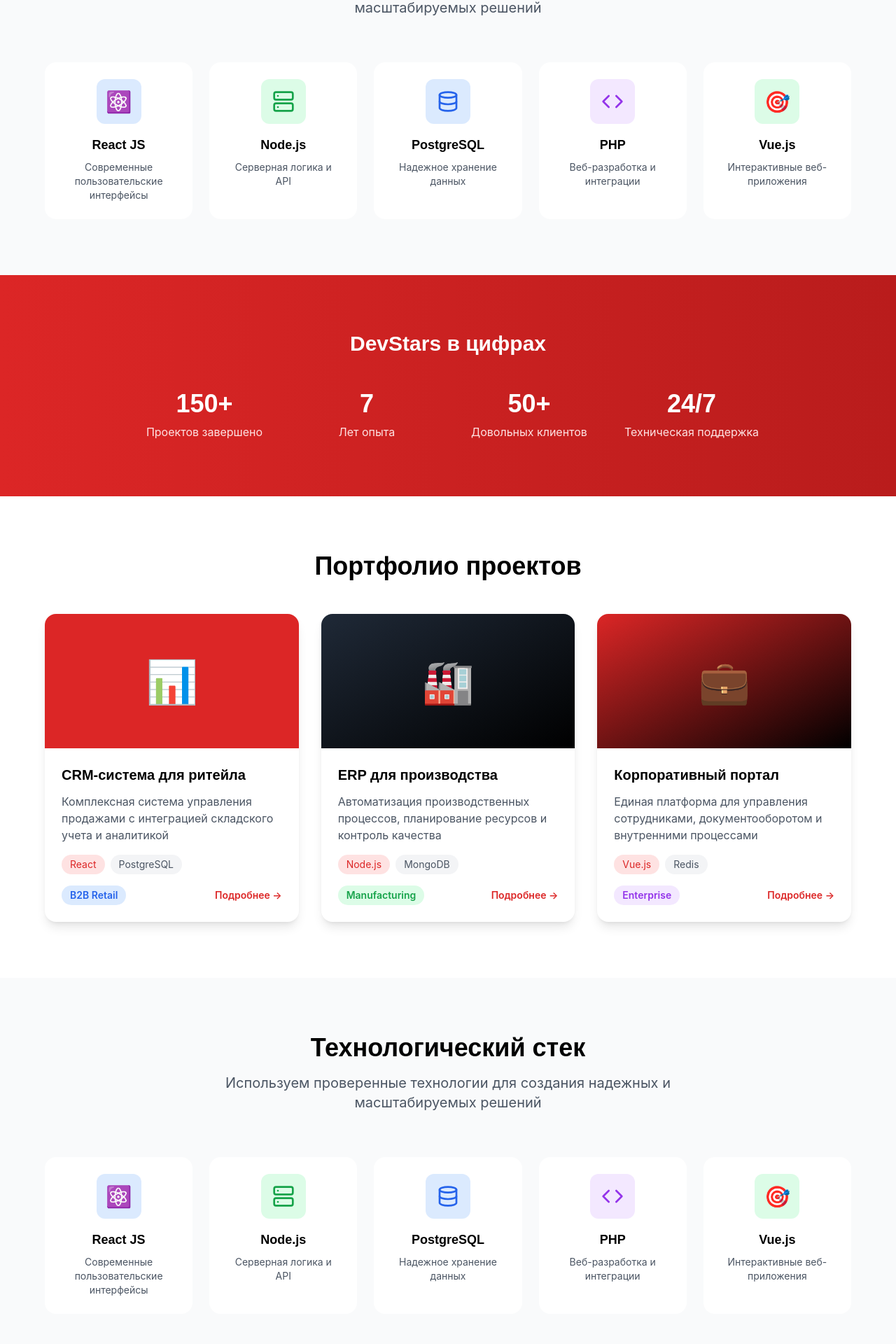
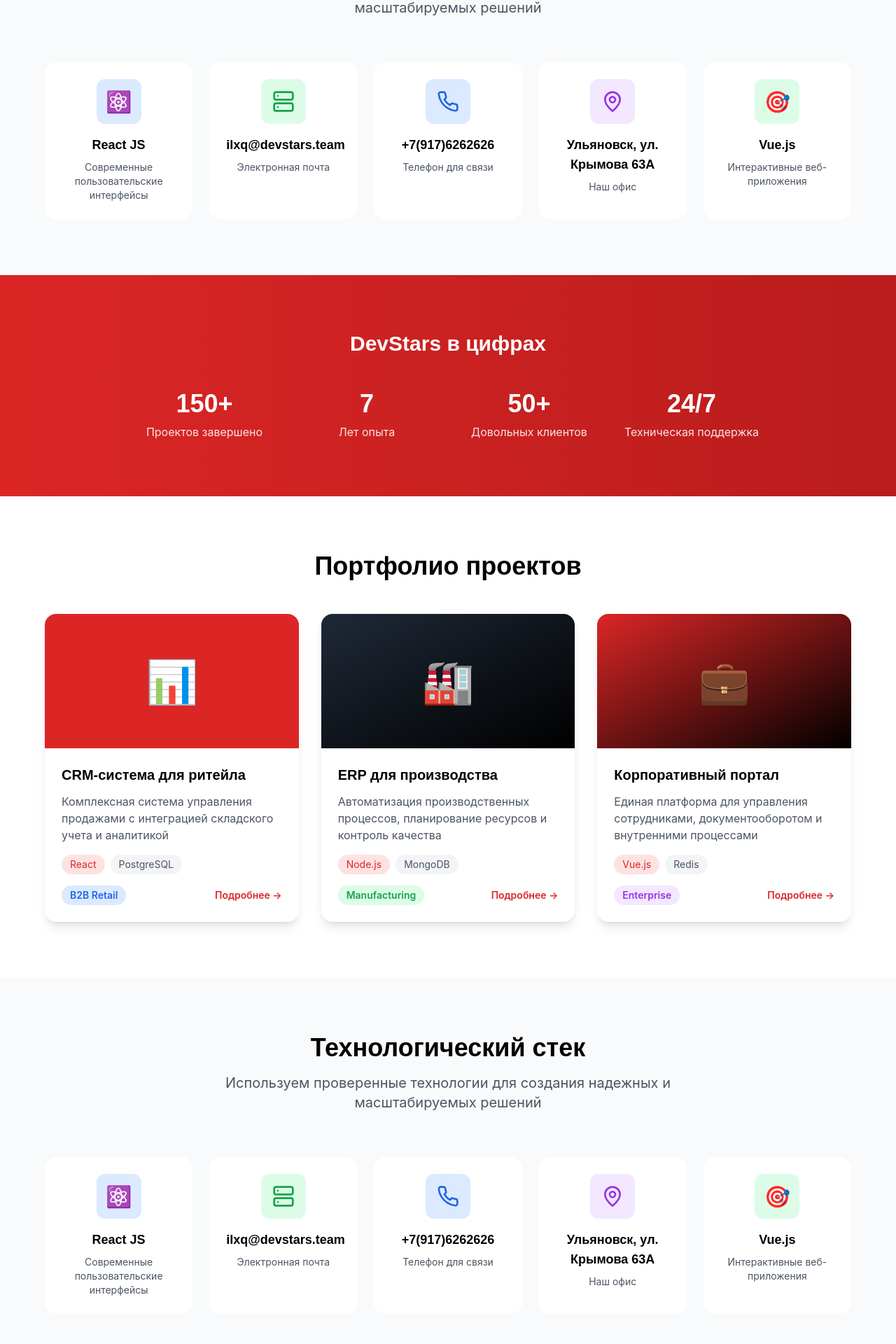
Before and after one commit to ilxq99/devstars-website-development, a React (Vite) app: page / in a window 1280 px wide. Shown: the part 2012-3932 px from the top of the page at 70% size. Built offline with nearby package versions, Linux system fonts and the light colour scheme.

Commit message:
Обновить контактные данные пользователя Юры

```diff
--- a/src/pages/Index.tsx
+++ b/src/pages/Index.tsx
@@ -197,35 +197,33 @@ const Index = () => {
                   <Icon name="Server" size={32} className="text-green-600" />
                 </div>
                 <h3 className="font-montserrat font-semibold text-lg mb-2 text-black">
-                  Node.js
+                  ilxq@devstars.team
                 </h3>
                 <p className="font-inter text-gray-600 text-sm">
-                  Серверная логика и API
+                  Электронная почта
                 </p>
               </div>
 
               <div className="bg-white p-6 rounded-2xl hover:shadow-lg transition-all duration-300 hover:-translate-y-2 group text-center">
                 <div className="w-16 h-16 bg-blue-100 rounded-xl flex items-center justify-center mb-4 mx-auto group-hover:bg-blue-200 transition-colors">
-                  <Icon name="Database" size={32} className="text-blue-600" />
+                  <Icon name="Phone" size={32} className="text-blue-600" />
                 </div>
                 <h3 className="font-montserrat font-semibold text-lg mb-2 text-black">
-                  PostgreSQL
+                  +7(917)6262626
                 </h3>
                 <p className="font-inter text-gray-600 text-sm">
-                  Надежное хранение данных
+                  Телефон для связи
                 </p>
               </div>
 
               <div className="bg-white p-6 rounded-2xl hover:shadow-lg transition-all duration-300 hover:-translate-y-2 group text-center">
                 <div className="w-16 h-16 bg-purple-100 rounded-xl flex items-center justify-center mb-4 mx-auto group-hover:bg-purple-200 transition-colors">
-                  <Icon name="Code" size={32} className="text-purple-600" />
+                  <Icon name="MapPin" size={32} className="text-purple-600" />
                 </div>
                 <h3 className="font-montserrat font-semibold text-lg mb-2 text-black">
-                  PHP
+                  Ульяновск, ул. Крымова 63А
                 </h3>
-                <p className="font-inter text-gray-600 text-sm">
-                  Веб-разработка и интеграции
-                </p>
+                <p className="font-inter text-gray-600 text-sm">Наш офис</p>
               </div>
 
               <div className="bg-white p-6 rounded-2xl hover:shadow-lg transition-all duration-300 hover:-translate-y-2 group text-center">
@@ -413,35 +411,33 @@ const Index = () => {
                   <Icon name="Server" size={32} className="text-green-600" />
                 </div>
                 <h3 className="font-montserrat font-semibold text-lg mb-2 text-black">
-                  Node.js
+                  ilxq@devstars.team
                 </h3>
                 <p className="font-inter text-gray-600 text-sm">
-                  Серверная логика и API
+                  Электронная почта
                 </p>
               </div>
 
               <div className="bg-white p-6 rounded-2xl hover:shadow-lg transition-all duration-300 hover:-translate-y-2 group text-center">
                 <div className="w-16 h-16 bg-blue-100 rounded-xl flex items-center justify-center mb-4 mx-auto group-hover:bg-blue-200 transition-colors">
-                  <Icon name="Database" size={32} className="text-blue-600" />
+                  <Icon name="Phone" size={32} className="text-blue-600" />
                 </div>
                 <h3 className="font-montserrat font-semibold text-lg mb-2 text-black">
-                  PostgreSQL
+                  +7(917)6262626
                 </h3>
                 <p className="font-inter text-gray-600 text-sm">
-                  Надежное хранение данных
+                  Телефон для связи
                 </p>
               </div>
 
               <div className="bg-white p-6 rounded-2xl hover:shadow-lg transition-all duration-300 hover:-translate-y-2 group text-center">
                 <div className="w-16 h-16 bg-purple-100 rounded-xl flex items-center justify-center mb-4 mx-auto group-hover:bg-purple-200 transition-colors">
-                  <Icon name="Code" size={32} className="text-purple-600" />
+                  <Icon name="MapPin" size={32} className="text-purple-600" />
                 </div>
                 <h3 className="font-montserrat font-semibold text-lg mb-2 text-black">
-                  PHP
+                  Ульяновск, ул. Крымова 63А
                 </h3>
-                <p className="font-inter text-gray-600 text-sm">
-                  Веб-разработка и интеграции
-                </p>
+                <p className="font-inter text-gray-600 text-sm">Наш офис</p>
               </div>
 
               <div className="bg-white p-6 rounded-2xl hover:shadow-lg transition-all duration-300 hover:-translate-y-2 group text-center">
```
